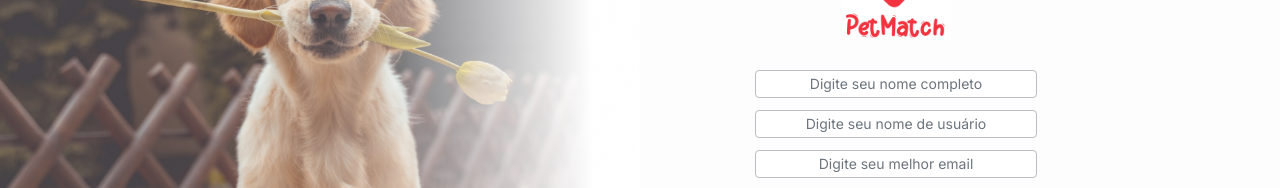
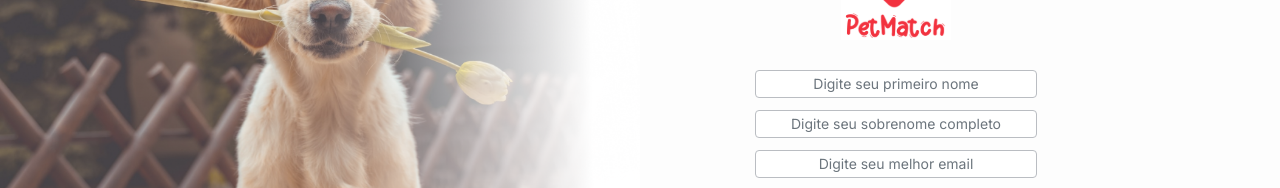
Before and after one commit to andresdslima/petmatch-front, a React (Create React App) app: page /register in a window 1280 px wide. Shown: the part 277-465 px from the top of the page. Built offline with nearby package versions, Linux system fonts and the light colour scheme; no server answers.

Commit message:
fixing bugs

```diff
--- a/src/components/Cards/Card-Matchs/index.jsx
+++ b/src/components/Cards/CardMatches/index.jsx
@@ -1,12 +1,11 @@
 
 import './styles.css'
-
 import { Container, Row, Col, Card, Button } from 'react-bootstrap'
 import CardImage from '../../../assets/images/godofredo.svg'
 import MatchIcon from '../../../assets/images/matchIcon.png'
 import HeartIcon from '../../../assets/images/heartIcon.png'
 
-const CardMatchs = () => {
+const CardMatches = () => {
     return (
         <Card className='cardContainer'>
             <Card.Img variant="top" src={CardImage} className='cardImg' />
@@ -25,4 +24,4 @@ const CardMatchs = () => {
     )
 }
 
-export default CardMatchs
+export default CardMatches
--- a/src/components/Header/index.jsx
+++ b/src/components/Header/index.jsx
@@ -17,8 +17,8 @@ const Header = () => {
 		return true;
 	};
 
-	const username = () => {
-		if (data) return data.payload.username;
+	const firstName = () => {
+		if (data) return data.payload.firstName;
 
 		return;
 	};
@@ -31,7 +31,7 @@ const Header = () => {
 	return (
 		<Navbar expand="lg mb-5">
 			<Container>
-				<Navbar.Brand href="#home" className="m-0 py-3">
+				<Navbar.Brand href="/" className="m-0 py-3">
 					<S.LogoImage src={Logo} alt="PetMatch Logo" />
 				</Navbar.Brand>
 				<Navbar.Toggle aria-controls="basic-navbar-nav" />
@@ -59,7 +59,7 @@ const Header = () => {
 						) : (
 							<S.NavUser active={location.pathname} exact to="#">
 								<S.UserIcon />
-								<S.UserName>{username()}</S.UserName>
+								<S.UserName>{firstName()}</S.UserName>
 								<button onClick={logout}>
 									<S.PlusSign>&#43;</S.PlusSign>
 								</button>
--- a/src/components/RegistrationForm/index.jsx
+++ b/src/components/RegistrationForm/index.jsx
@@ -11,11 +11,8 @@ import { api } from '../../services/mainAPI/config';
 import { signIn } from '../../store/modules/users';
 
 const validationSchema = Yup.object({
-	name: Yup.string().min(10, 'Nome completo').required('*'),
-	username: Yup.string()
-		.min(5, 'Mínimo 5 caractéres')
-		.max(10, 'Máximo 10 caractéres')
-		.required('*'),
+	firstName: Yup.string().min(4, 'Primeiro nome').required('*'),
+	lastName: Yup.string().min(4, 'Sobrenome completo').required('*'),
 	email: Yup.string().email('Email inválido').required('*'),
 	password: Yup.string().min(6, 'Mínimo 6 dígitos').required('*'),
 	confirmPassword: Yup.string()
@@ -31,8 +28,8 @@ export default function RegistrationForm() {
 
 	const formik = useFormik({
 		initialValues: {
-			name: '',
-			username: '',
+			firstName: '',
+			lastName: '',
 			email: '',
 			password: '',
 			confirmPassword: '',
@@ -45,8 +42,8 @@ export default function RegistrationForm() {
 
 		onSubmit: async values => {
 			const response = await createUser({
-				name: values.name,
-				username: values.username,
+				firstName: values.firstName,
+				lastName: values.lastName,
 				email: values.email,
 				password: values.password,
 				userStatus: 1,
@@ -78,7 +75,7 @@ export default function RegistrationForm() {
 						signIn({
 							isLogged: true,
 							accessToken: response.data.accessToken,
-							username: response.data.user.username,
+							firstName: response.data.user.firstName,
 							userStatus: response.data.user.userStatus,
 							permission: response.data.user.permission,
 							id: response.data.user.id,
@@ -104,29 +101,29 @@ export default function RegistrationForm() {
 						<img src={logo} alt="Logo da PetMatch" />
 					</Link>
 
-					<Styled.SLabel alt="Digite seu nome completo" htmlFor="name">
-						Nome completo
+					<Styled.SLabel alt="Digite seu primeiro nome" htmlFor="firstName">
+						Primeiro nome
 					</Styled.SLabel>
-					{formik.errors.name && <small>{formik.errors.name}</small>}
+					{formik.errors.firstName && <small>{formik.errors.firstName}</small>}
 					<Styled.SInput
 						type="text"
-						name="name"
-						id="name"
-						placeholder="Digite seu nome completo"
-						value={formik.values.name}
+						name="firstName"
+						id="firstName"
+						placeholder="Digite seu primeiro nome"
+						value={formik.values.firstName}
 						onChange={formik.handleChange}
 					/>
 
-					<Styled.SLabel alt="Digite seu nome de usuário" htmlFor="username">
-						Nome de usuário
+					<Styled.SLabel alt="Digite seu sobrenome completo" htmlFor="lastName">
+						Sobrenome completo
 					</Styled.SLabel>
-					{formik.errors.username && <small>{formik.errors.username}</small>}
+					{formik.errors.lastName && <small>{formik.errors.lastName}</small>}
 					<Styled.SInput
 						type="text"
-						name="username"
-						id="username"
-						placeholder="Digite seu nome de usuário"
-						value={formik.values.username}
+						name="lastName"
+						id="lastName"
+						placeholder="Digite seu sobrenome completo"
+						value={formik.values.lastName}
 						onChange={formik.handleChange}
 					/>
 
--- a/src/pages/Home/index.jsx
+++ b/src/pages/Home/index.jsx
@@ -4,6 +4,7 @@ import Header from '../../components/Header';
 import ImagesCarousel from '../../components/ImagesCarousel';
 import StepByStepAdoption from '../../components/StepByStepAdoption';
 import CardCategory from '../../components/CardCategory';
+import CardMatches from '../../components/Cards/CardMatches';
 
 const Home = () => {
 	return (
@@ -12,9 +13,10 @@ const Home = () => {
 			<ImagesCarousel />
 			<CardCategory />
 			<StepByStepAdoption />
+			<CardMatches />
 			<Footer />
 		</>
 	);
-}
+};
 
 export default Home;
--- a/src/store/modules/users/index.js
+++ b/src/store/modules/users/index.js
@@ -3,7 +3,7 @@ import { createSlice } from '@reduxjs/toolkit';
 const initialState = {
 	isLogged: false,
 	accessToken: '',
-	username: '',
+	firstName: '',
 	userStatus: 0,
 	permission: 0,
 	id: 0,
@@ -17,7 +17,7 @@ const usersSlice = createSlice({
 			Object.assign(state, {
 				isLogged: true,
 				accessToken: action.payload.accessToken,
-				username: action.payload.username,
+				firstName: action.payload.firstName,
 				userStatus: action.payload.userStatus,
 				permission: action.payload.permission,
 				id: action.payload.id,
```
Also changed, not shown: src/components/Cards/CardMatches/styles.css (renamed from src/components/Cards/Card-Matchs/styles.css). Lines whose indentation alone changed are shown as unchanged.
